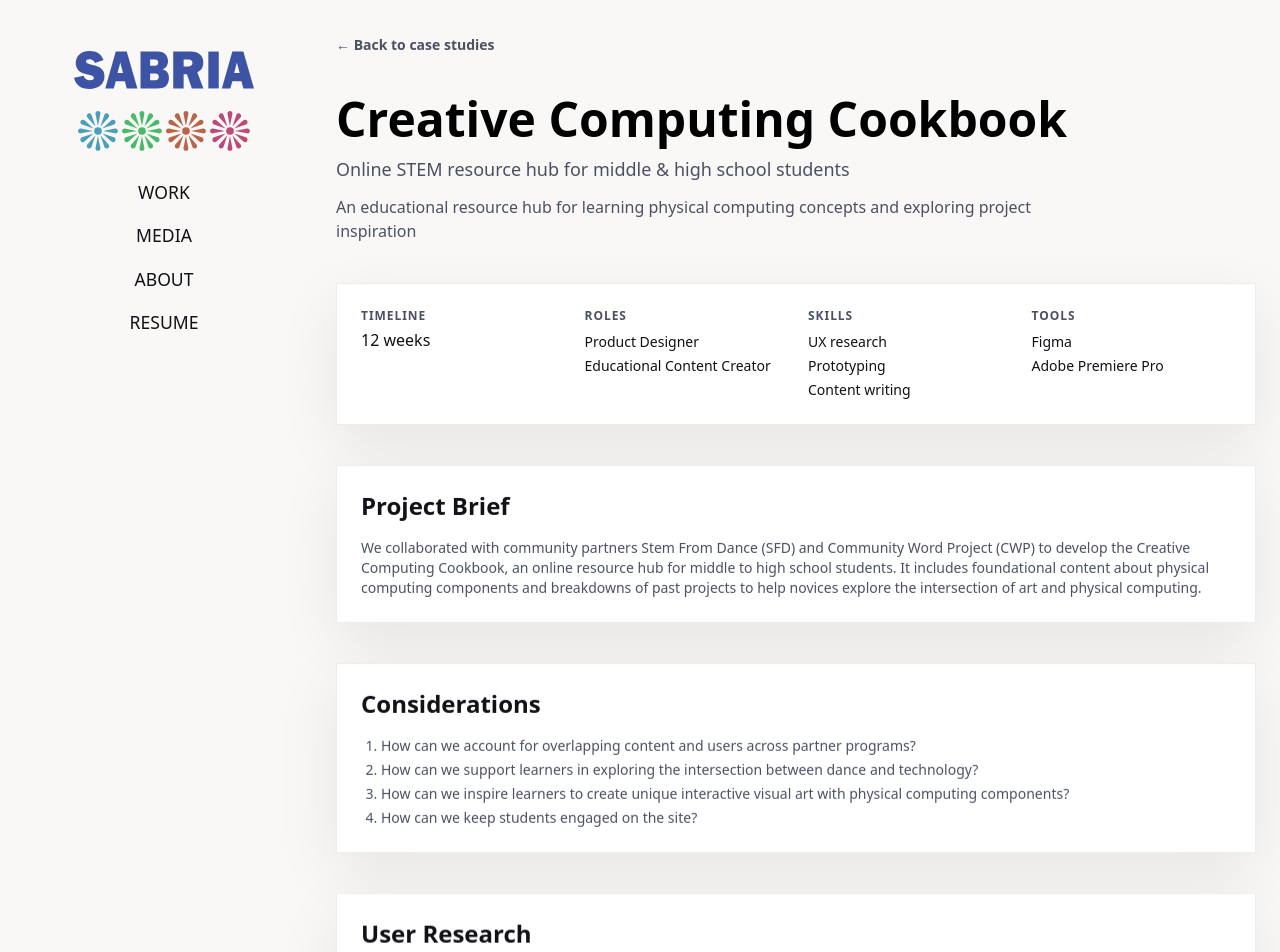
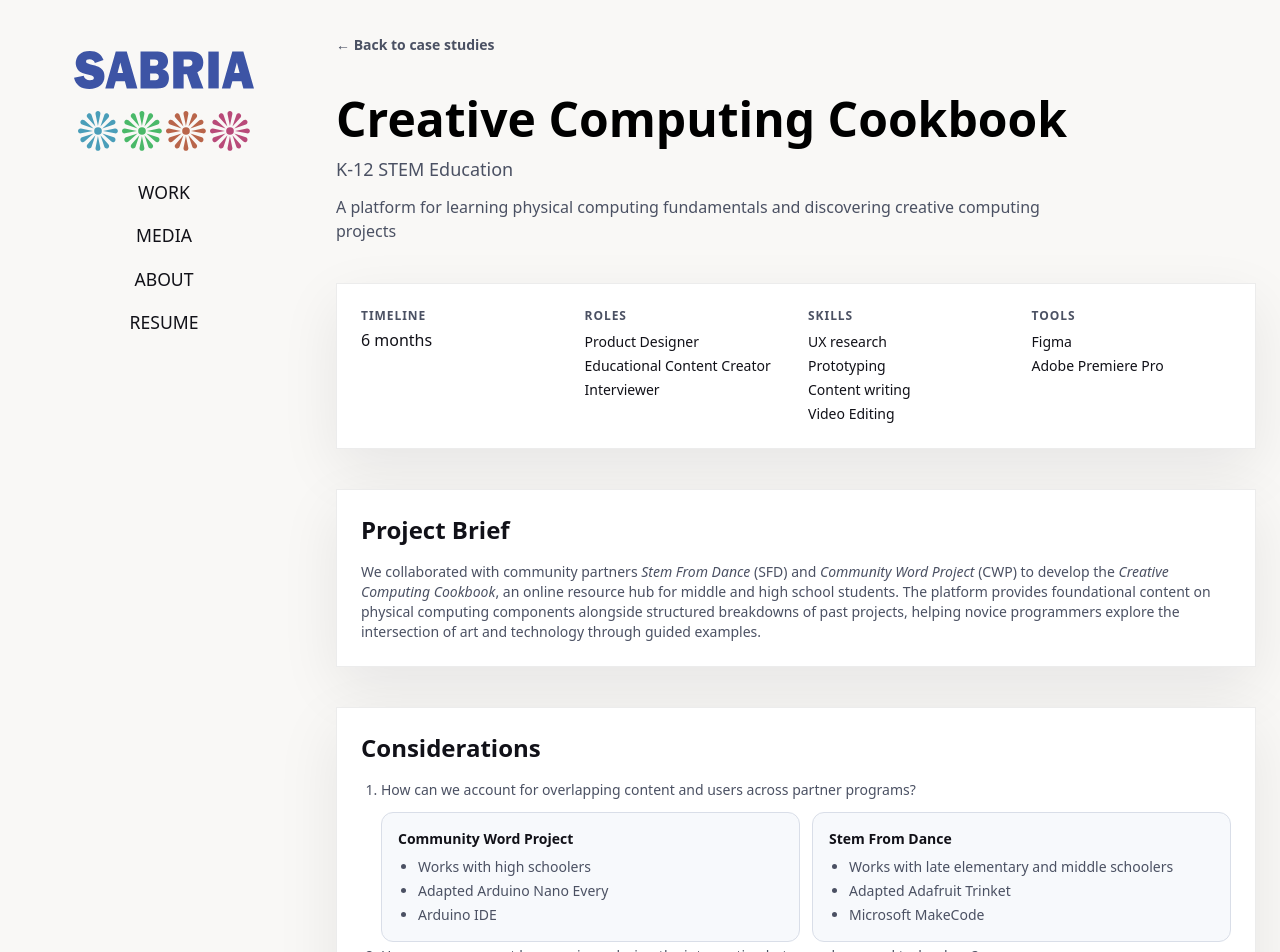
Before and after one commit to sabriaislam/sabria-portfolio, a Next.js app: page /case-studies/cookbook-website in a window 1280 px wide. Shown: the top 952 px of the page. Built offline with nearby package versions, Linux system fonts and the light colour scheme.

Commit message:
more tweaks

```diff
--- a/app/case-studies/cookbook-website/page.tsx
+++ b/app/case-studies/cookbook-website/page.tsx
@@ -40,12 +40,7 @@ export default function CreativeComputingCookbookPage() {
           Project Brief
         </h2>
         <p className="text-sm text-[#4b5163]">
-          We collaborated with community partners Stem From Dance (SFD) and
-          Community Word Project (CWP) to develop the Creative Computing
-          Cookbook, an online resource hub for middle to high school students.
-          It includes foundational content about physical computing components
-          and breakdowns of past projects to help novices explore the
-          intersection of art and physical computing.
+          We collaborated with community partners <i>Stem From Dance</i> (SFD) and <i>Community Word Project</i> (CWP) to develop the <i>Creative Computing Cookbook</i>, an online resource hub for middle and high school students. The platform provides foundational content on physical computing components alongside structured breakdowns of past projects, helping novice programmers explore the intersection of art and technology through guided examples.
         </p>
       </section>
 
@@ -57,6 +52,24 @@ export default function CreativeComputingCookbookPage() {
           <li>
             How can we account for overlapping content and users across partner
             programs?
+            <div className="mt-3 grid gap-3 md:grid-cols-2">
+              <div className="rounded-xl border border-[#d9dee8] bg-[#f7f9fc] p-4">
+                <p className="text-sm font-semibold text-[#111118]">Community Word Project</p>
+                <ul className="mt-2 list-disc space-y-1 pl-5 text-sm text-[#4b5163]">
+                  <li>Works with high schoolers</li>
+                  <li>Adapted Arduino Nano Every</li>
+                  <li>Arduino IDE</li>
+                </ul>
+              </div>
+              <div className="rounded-xl border border-[#d9dee8] bg-[#f7f9fc] p-4">
+                <p className="text-sm font-semibold text-[#111118]">Stem From Dance</p>
+                <ul className="mt-2 list-disc space-y-1 pl-5 text-sm text-[#4b5163]">
+                  <li>Works with late elementary and middle schoolers</li>
+                  <li>Adapted Adafruit Trinket</li>
+                  <li>Microsoft MakeCode</li>
+                </ul>
+              </div>
+            </div>
           </li>
           <li>
             How can we support learners in exploring the intersection between
--- a/app/case-studies/data.ts
+++ b/app/case-studies/data.ts
@@ -16,13 +16,13 @@ export const caseStudies: CaseStudy[] = [
     slug: "cookbook-website",
     title: "Creative Computing Cookbook",
     thumbnail: "/thumbnails/cookbook.png",
-    focus: "Online STEM resource hub for middle & high school students",
+    focus: "K-12 STEM Education",
     summary:
-      "An educational resource hub for learning physical computing concepts and exploring project inspiration",
+      "A platform for learning physical computing fundamentals and discovering creative computing projects",
     tags: ["UX", "Web", "Content"],
-    timeline: "12 weeks",
-    roles: ["Product Designer", "Educational Content Creator"],
-    skills: ["UX research", "Prototyping", "Content writing"],
+    timeline: "6 months",
+    roles: ["Product Designer", "Educational Content Creator", "Interviewer"],
+    skills: ["UX research", "Prototyping", "Content writing","Video Editing"],
     tools: ["Figma", "Adobe Premiere Pro"],
   },
   {
```
